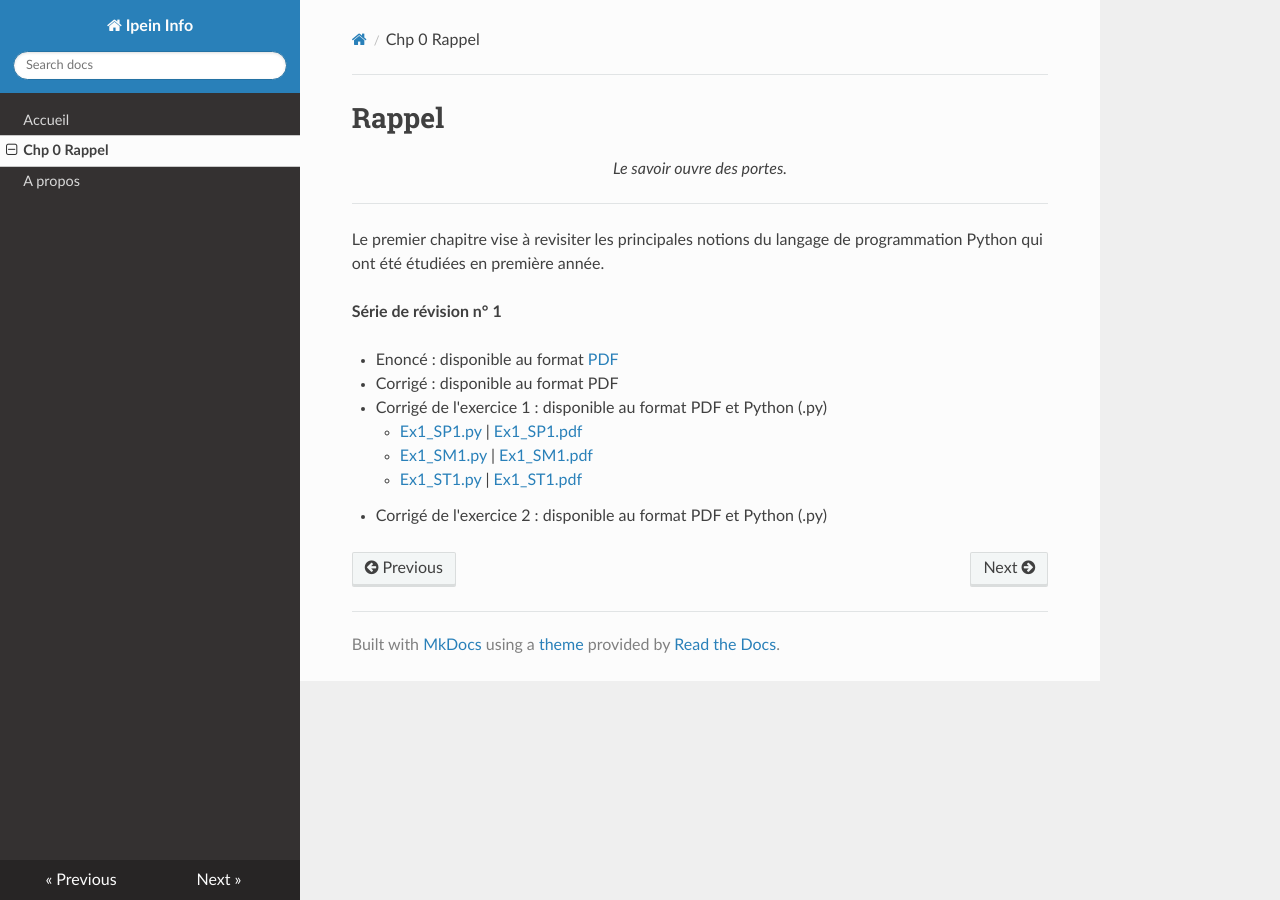
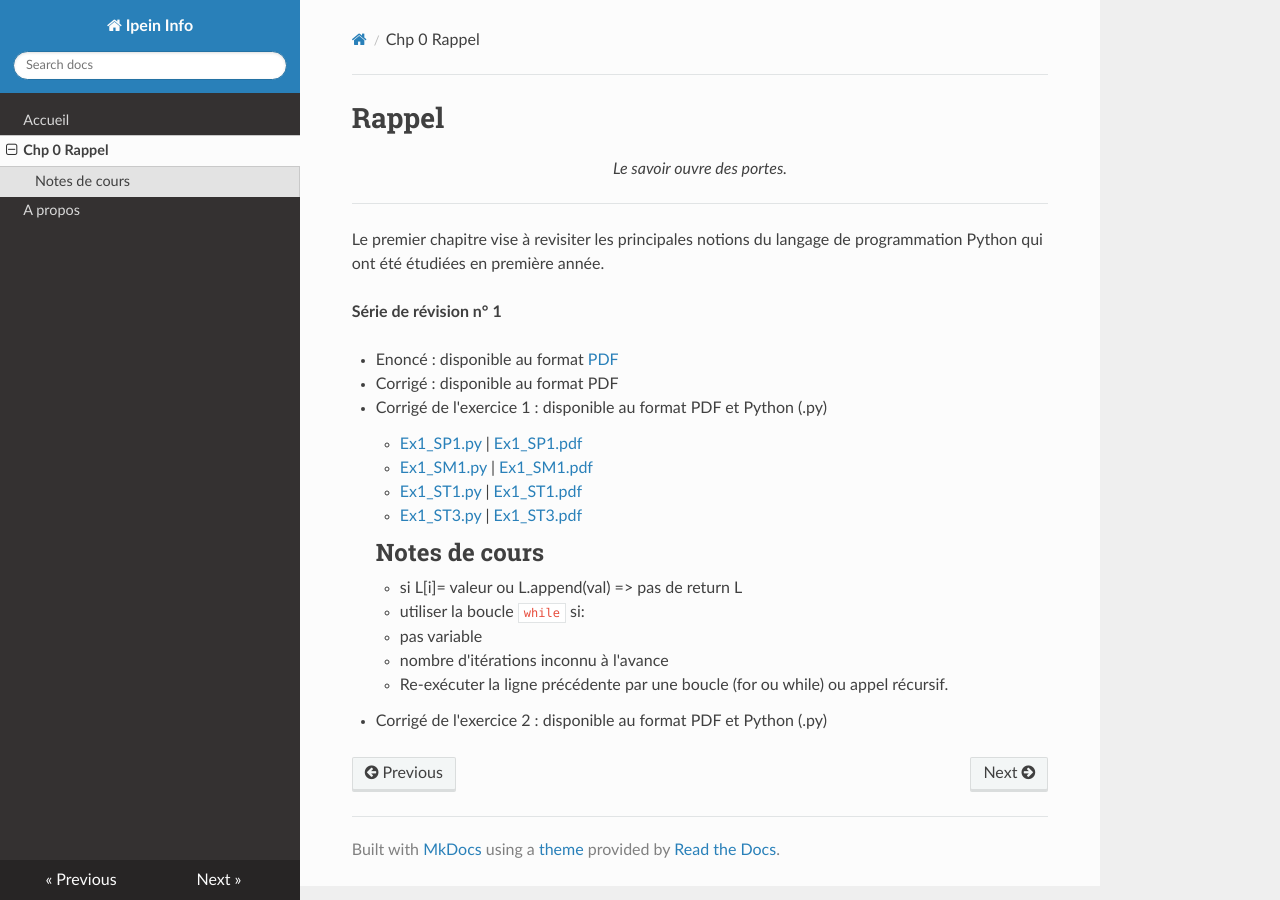
Before and after one commit to anis-saied/ipein, an MkDocs documentation site: the page built from docs/chp0_Rappel.md, in a window 1280 px wide. Built offline with MkDocs 1.6.1, drawn with Linux system fonts in a browser that asks for light colours; nearby versions of some CDN libraries.

Commit message:
ex1 st3 non complet

```diff
--- a/docs/chp0_Rappel.md
+++ b/docs/chp0_Rappel.md
@@ -22,4 +22,12 @@ Le premier chapitre vise à revisiter les principales notions du langage de prog
     + [Ex1_SP1.py](src/2/chp0/serie1/ex1_sp1.py) | [Ex1_SP1.pdf](../src/2/chp0/serie1/ex1_sp1.pdf)
     + [Ex1_SM1.py](src/2/chp0/serie1/ex1_sm1.py) | [Ex1_SM1.pdf](../src/2/chp0/serie1/ex1_sm1.pdf)
     + [Ex1_ST1.py](src/2/chp0/serie1/ex1_st1.py) | [Ex1_ST1.pdf](../src/2/chp0/serie1/ex1_st1.pdf)
+    + [Ex1_ST3.py](src/2/chp0/serie1/ex1_st3.py) | [Ex1_ST3.pdf](../src/2/chp0/serie1/ex1_st3.pdf)
+    ## Notes de cours
+    - si L[i]= valeur ou L.append(val) => pas de return L
+    - utiliser la boucle `while` si:
+      - pas variable
+      - nombre d'itérations inconnu à l'avance
+    - Re-exécuter la ligne précédente par une boucle (for ou while) ou appel récursif.
+
   + Corrigé de l'exercice 2 : disponible au format PDF et Python (.py)
```
Also changed, not shown: docs/src/2/chp0/serie1/ex1_st3.py (added, +91 -0 lines), 4 other files.
